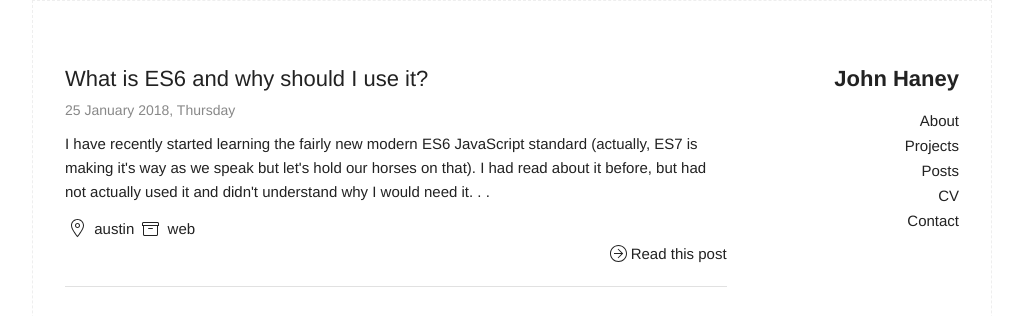
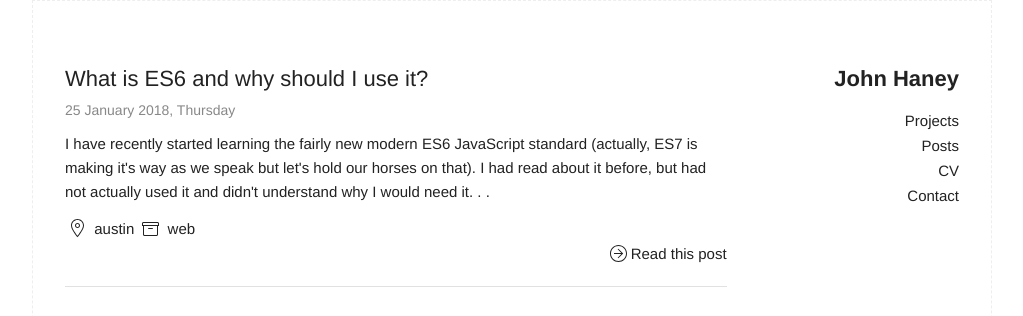
Before and after one commit to jwhaney/jwhaney.github.io, a Jekyll site: the page built from index.html, in a window 1280 px wide. Shown: the top 316 px of the page, without its empty margins (128-1151 px from the left). Built offline with Jekyll 4.4.1, drawn with Linux system fonts in a browser that asks for light colours.

Commit message:
remove header from side access menu

```diff
--- a/_includes/header.html
+++ b/_includes/header.html
@@ -17,7 +17,7 @@
     <div class="site-nav">
       <nav>
         <ul class="page-link">
-          <li><a href="{{ "/about" | prepend: site.baseurl }}">About</a></li>
+          <!-- <li><a href="{{ "/about" | prepend: site.baseurl }}">About</a></li> -->
           <li><a href="{{ "/projects" | prepend: site.baseurl }}">Projects</a></li>
           <li><a href="{{ "/archive" | prepend: site.baseurl }}">Posts</a></li>
           <li><a href="http://johnwhaney.com/cv">CV</a></li>
```
